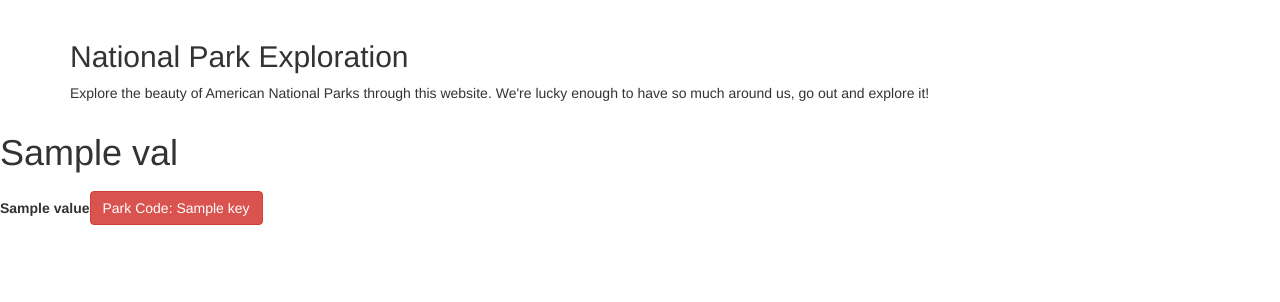
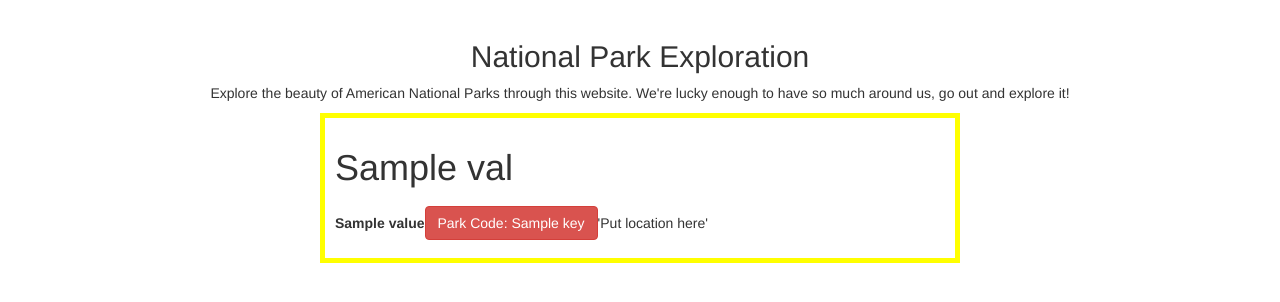
Before and after one commit to Bigdelle/national-park-flaskApp, a Flask app: template templates/return.html in a window 1280 px wide. Shown: the part 52-354 px from the top of the page. Run offline with Flask 2, Linux system fonts and the light colour scheme; the template is opened without the code that fills it: most values are stand-ins (such as "Sample title", 1, 10 or a date in 2020); some libraries are stand-ins or nearby versions.

Commit message:
Adding soft styling
Some better styling

```diff
--- a/templates/activities.html
+++ b/templates/activities.html
@@ -2,7 +2,7 @@
 
 {% block content %}
     <div class="col-sm-2 col-form-label">
-        <form method="POST">
+        <form method="POST" style = "margin-left: 100%; width:250px;">
             <input class="form-control" name="park_code" placeholder="Acitivity Name!" />
             <a href = '/return'><input class="btn btn-primary" type="submit" /></a>
         </form>
--- a/templates/base.html
+++ b/templates/base.html
@@ -25,7 +25,7 @@
          </div>
       </nav>
 
-      <div class="container">
+      <div class="container" style="text-align: center;">
          <h2>National Park Exploration</h2>
          <p>Explore the beauty of American National Parks through this website. We're lucky enough to have so much around us, go out and explore it!</p>
 
@@ -33,8 +33,10 @@
 
 
     <script src="https://cdn.jsdelivr.net/npm/bootstrap@5.1.3/dist/js/bootstrap.bundle.min.js" integrity="sha384-ka7Sk0Gln4gmtz2MlQnikT1wXgYsOg+OMhuP+IlRH9sENBO0LRn5q+8nbTov4+1p" crossorigin="anonymous"></script>
+      <div style = "margin: auto; width: 50%; border: 5px solid #FFFF00; padding: 10px;">
+         {% block content %}
+         {% endblock content %}
+      </div>
 
-    {% block content %}
-    {% endblock content %}
   </body>
 </html>
--- a/templates/parkinfo.html
+++ b/templates/parkinfo.html
@@ -1,6 +1,6 @@
 {% extends 'base.html' %}
 {% block content %}
-    <h1> {{data}} </h1>
-    <p> {{desc}} </p>
+    <h1 style = "text-align:center"> {{data}} </h1>
+    <p style = "text-align:justify; margin: auto; width: 80%"> {{desc}} </p>
     <img src="{{image}}" alt="{{data}} Image" style="width:200px;">
 {% endblock content %}
--- a/templates/return.html
+++ b/templates/return.html
@@ -10,6 +10,7 @@
             <form method="POST">
 
                 <td><input type="submit" name="park-but" class="btn btn-danger navbar-btn" value="Park Code: {{key}}"></td>
+                <td>'Put location here'</td>
                 <!--<td><button><input name = 'park-but' class='btn btn-danger navbar-btn' type = 'submit' value = '{{key}}'>Park Code: {{key}}</button></td>-->
             </form>
 
```
